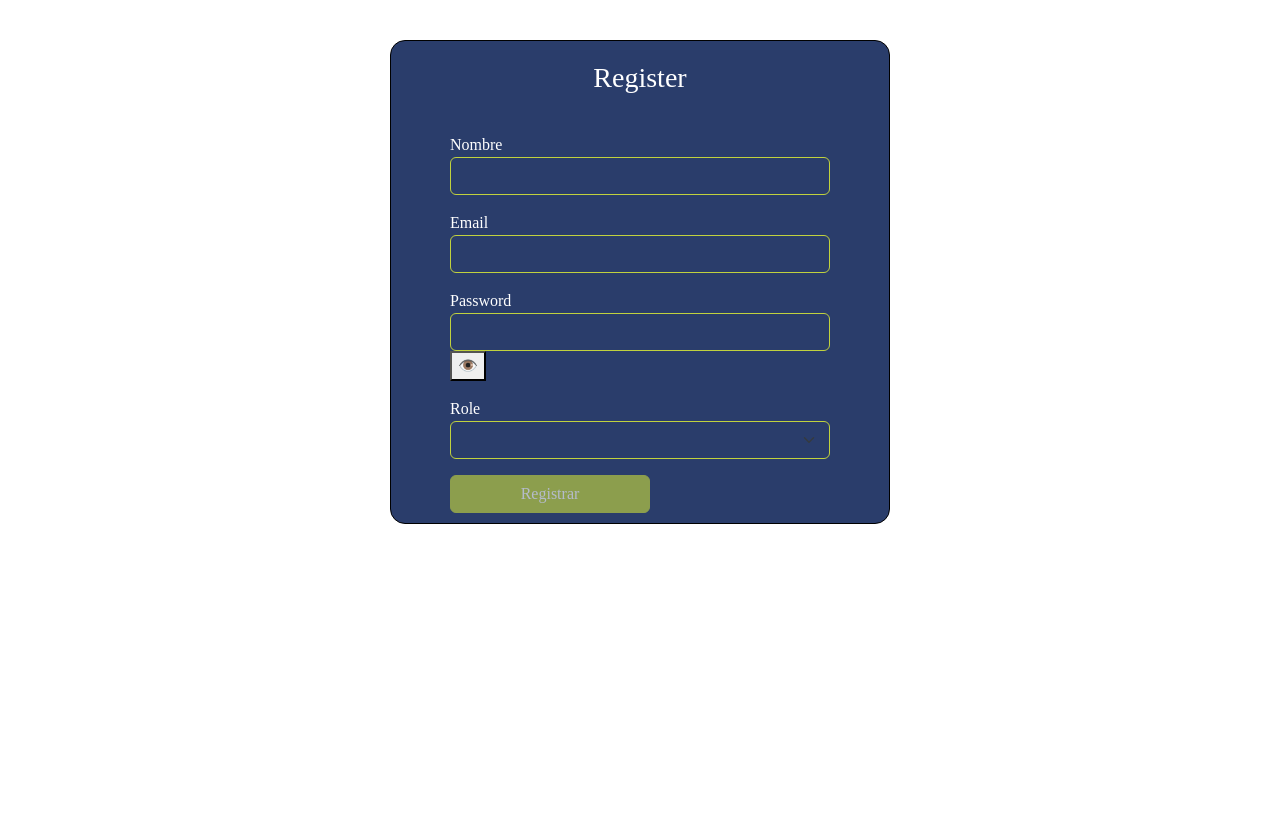
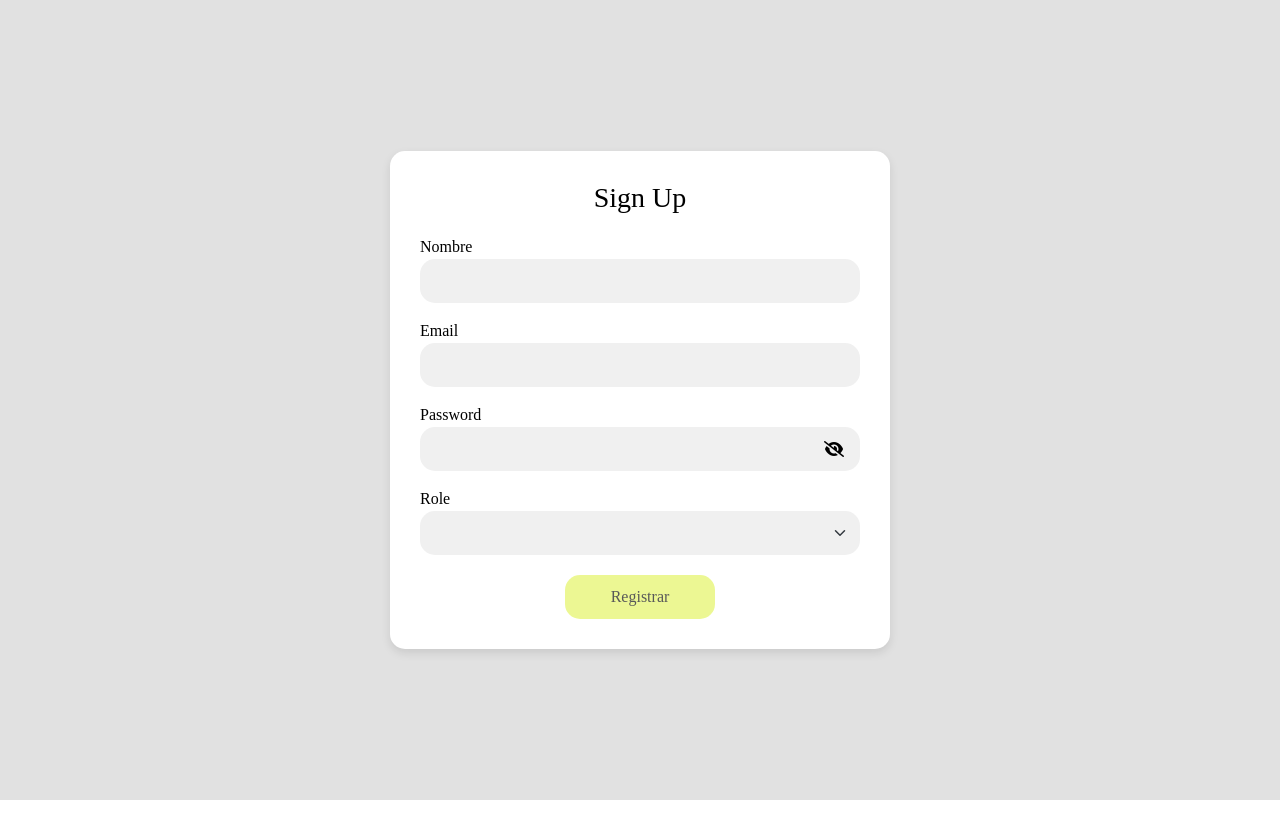
Before and after one commit to FranOrteg/DocAI, an Angular app in the folder client/: page /register in a window 1280 px wide. After the commit the page ends 800 px from the top, so only its background shows below. Built offline with nearby package versions, Linux system fonts and the light colour scheme.

Commit message:
Register Form

```diff
--- a/client/src/app/components/register/register.component.css
+++ b/client/src/app/components/register/register.component.css
@@ -1,68 +1,92 @@
-.error {
-    color: #c1d23e;
+/* Fondo centrado */
+.register {
+  width: 100vw;
+  height: 100vh;
+  background-color: rgb(225, 225, 225);
+  display: flex;
+  align-items: center;
+  justify-content: center;
 }
 
-h4 {
-    font-family: 'Caveat', cursive;
-}
-
+/* Formulario general */
 .formulario {
-    max-width: 500px;
-    margin: 0 auto;
-    border: 1px solid black;
-    border-radius: 15px;
-    margin-top: 40px;
-    margin-bottom: 40px;
-    background-color: #2a3d6b;
-    color: white;
+  width: 100%;
+  max-width: 500px;
+  border-radius: 15px;
+  background-color: white;
+  color: black;
+  padding: 30px;
+  box-shadow: 0 4px 10px rgba(0, 0, 0, 0.1);
 }
 
 .formulario h4 {
-    font-size: 28px;
-    display: flex;
-    justify-content: center;
-    padding: 20px;
+  font-size: 28px;
+  text-align: center;
+  margin-bottom: 20px;
 }
 
 form {
-    width: 400px;
-    margin: 0 auto;
-    padding: 10px;
+  width: 100%;
 }
 
 .form-control {
-    background-color: #2a3d6b;
-    border: 1px solid #c1d23e;
-    color: white;
+  background-color: rgb(240, 240, 240);
+  border: none;
+  border-radius: 15px;
+  padding: 10px;
+  width: 100%;
 }
 
 .form-select {
-    background-color: #2a3d6b;
-    border: 1px solid #c1d23e;
-    color: white;
+  background-color: rgb(240, 240, 240);
+  border: none;
+  color: black;
+  border-radius: 15px;
+  padding: 10px;
+  width: 100%;
 }
 
-.password {
-    position: relative;
+/* Ojo de contraseña */
+.password-container {
+  position: relative;
+  width: 100%;
+}
+
+.password-container input {
+  padding-right: 40px;
 }
 
 .btn-pass {
-    position: absolute;
-    top: 8px;
-    right: 8px;
-    background-color: #2a3d6b;
-    border: 1px solid #2a3d6b;
+  position: absolute;
+  top: 50%;
+  right: 10px;
+  transform: translateY(-50%);
+  background-color: transparent;
+  border: none;
+  font-size: 18px;
+  cursor: pointer;
+}
+
+/* Botón centrado */
+.boton {
+  display: flex;
+  justify-content: center;
+  margin-top: 20px;
 }
 
 .btn {
-    border: 1px solid #c1d23e;
-    background-color: #c1d23e;
-    color: b;
-    width: 200px;
+  background-color: #e2f45a;
+  border: none;
+  color: black;
+  width: 150px;
+  padding: 10px;
+  border-radius: 15px;
+  cursor: pointer;
 }
 
-.boton {
-    display: flex;
-    justify-content: center;
-    padding: 20px;
+/* Errores */
+.error {
+  color: #c1d23e;
+  font-size: 0.9em;
+  margin-top: 5px;
 }
--- a/client/src/app/components/register/register.component.html
+++ b/client/src/app/components/register/register.component.html
@@ -1,32 +1,30 @@
-<div class="container position-relative">
+<div class="register">
   <div class="formulario">
-        <h4>Register</h4>
+    <h4>Sign Up</h4>
 
     <form [formGroup]="formularioRegister" (ngSubmit)="onSubmit()">
       <div class="mb-3">
         <label>Nombre</label>
         <input class="form-control" formControlName="name" type="text">
-
         <p class="error" *ngIf="checkError('name', 'required')">El campo nombre es requerido</p>
-
       </div>
 
       <div class="mb-3">
         <label>Email</label>
         <input class="form-control" formControlName="email" type="email">
-
         <p class="error" *ngIf="checkError('email', 'required')">El campo email es requerido</p>
         <p class="error" *ngIf="checkError('email', 'pattern')">El email tiene un formato incorrecto</p>
-
       </div>
 
-            <div class="mb-3">
+      <div class="mb-3 password-wrapper">
         <label>Password</label>
+        <div class="password-container">
           <input class="form-control" [type]="passwordType" formControlName="password">
-              <button type="button" (click)="checkPasswordType()">👁️</button>
-
+          <button type="button" (click)="checkPasswordType()" class="btn-pass">
+            <i [ngClass]="passwordType === 'password' ? 'fa-solid fa-eye-slash' : 'fa-solid fa-eye'"></i>
+          </button>
+        </div>
         <p class="error" *ngIf="checkError('password', 'required')">El campo password es requerido</p>
-
       </div>
 
       <div class="mb-3">
@@ -34,13 +32,12 @@
         <select class="form-select" formControlName="role">
           <option *ngFor="let r of roles" [value]="r">{{ r }}</option>
         </select>
-
         <p class="error" *ngIf="checkError('role', 'required')">El campo rol es requerido</p>
-
       </div>
 
-            <button type="submit" class="btn btn-primary" [disabled]="formularioRegister.invalid">Registrar</button>
+      <div class="boton">
+        <button type="submit" class="btn" [disabled]="formularioRegister.invalid">Registrar</button>
+      </div>
     </form>
   </div>
-
 </div>
--- a/client/src/app/components/register/register.component.ts
+++ b/client/src/app/components/register/register.component.ts
@@ -26,7 +26,7 @@ export class RegisterComponent {
   constructor(private authService: AuthService, private router: Router) {
     this.formularioRegister = new FormGroup({
       name: new FormControl<string | null>(null, [Validators.required]),
-      email: new FormControl<string | null>(null, [Validators.required, Validators.email]),
+      email: new FormControl<string | null>(null, [Validators.required, Validators.pattern(/^\w+([\.-]?\w+)*@\w+([\.-]?\w+)*(\.\w{2,3})+$/)]),
       password: new FormControl<string | null>(null, [Validators.required]),
       role: new FormControl<'Administrador' | 'Profesor' | 'Alumno' | null>(null, [Validators.required])
     });
@@ -63,6 +63,8 @@ export class RegisterComponent {
 
   checkError(control: string, validator: string) {
     return this.formularioRegister.get(control)?.hasError(validator) &&
-           this.formularioRegister.get(control)?.touched;
+      this.formularioRegister.get(control)?.touched;
   }
+
+
 }
```
Lines whose indentation alone changed are shown as unchanged.
